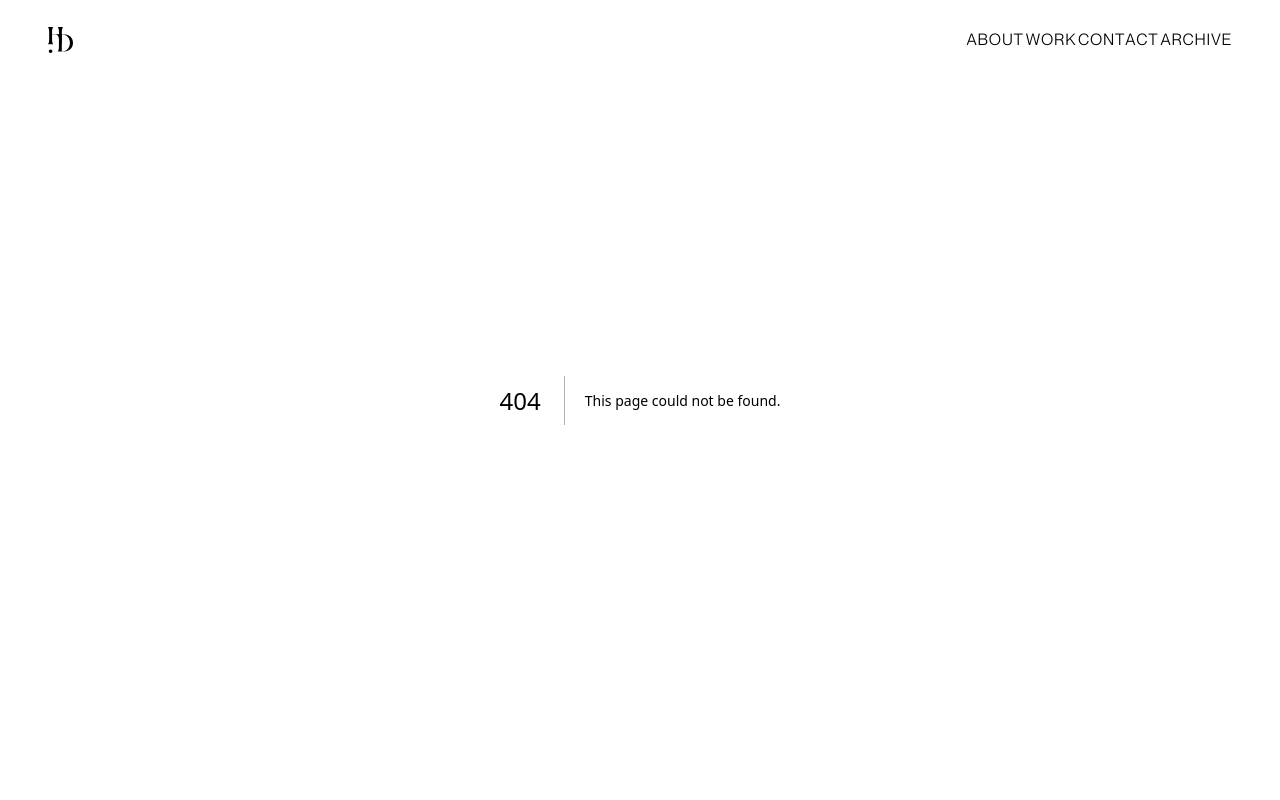
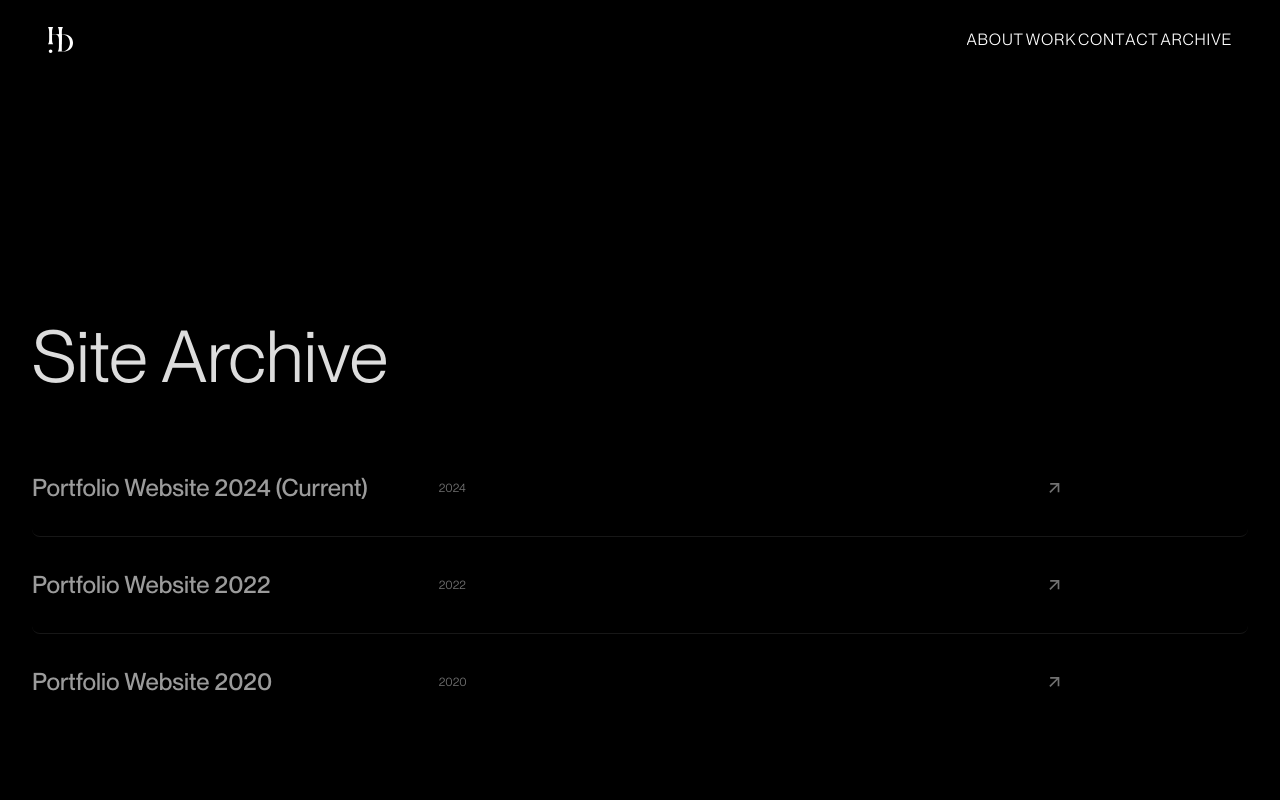
Before and after one commit to lxnid/me, a Next.js app: page /archive in a window 1280 px wide. Before the commit this address had no page. Shown: the top 800 px of the page. Built offline with nearby package versions, Linux system fonts and the light colour scheme.

Commit message:
feat: add archive page and extract project item component
- Create new archive page with animated list of portfolio versions
- Extract ProjectItem component from work page into separate file
- Add ArchiveData with portfolio version history
- Implement ArchiveItem component for archive entries

```diff
--- /dev/null
+++ b/app/archive/page.tsx
@@ -0,0 +1,28 @@
+
+"use client";
+
+import { motion } from "framer-motion";
+import ArchiveItem from "../components/ArchiveItem";
+import { archives } from "../data/ArchiveData";
+
+export default function SiteArchive() {
+    return (
+        <div className="px-4 md:px-8 py-16 mt-64">
+            <motion.h1
+                initial={{ opacity: 0, y: 40 }}
+                animate={{ opacity: 1, y: 0 }}
+                transition={{ duration: 0.7, ease: [0.4, 0, 0.2, 1] }}
+                className="text-5xl md:text-7xl mb-12"
+            >
+                Site Archive
+            </motion.h1>
+            <div className="w-full">
+                <div className="divide-y divide-neutral-900">
+                    {archives.map((archive, i) => (
+                        <ArchiveItem key={archive.year} archive={archive} index={i} />
+                    ))}
+                </div>
+            </div>
+        </div>
+    );
+}
--- /dev/null
+++ b/app/components/ArchiveItem.tsx
@@ -0,0 +1,29 @@
+"use client";
+
+import React from "react";
+import { motion } from "framer-motion";
+
+import { RiArrowRightUpLine } from "react-icons/ri";
+
+const ArchiveItem = ({ archive, index }: { archive: any; index: number }) => {
+    return (
+        <motion.a
+            key={archive.year}
+            href={archive.url}
+            target="_blank"
+            rel="noopener noreferrer"
+            initial={{ opacity: 0, y: 24 }}
+            animate={{ opacity: 1, y: 0 }}
+            transition={{ delay: 0.08 * index, duration: 0.6, ease: [0.4, 0, 0.2, 1] }}
+            className="group px-0 py-6 md:py-8 flex flex-row items-center justify-between transition-all duration-300 rounded-lg cursor-pointer relative hover:bg-neutral-900/60"
+        >
+            <div className="flex gap-5 justify-center items-center w-full opacity-70 hover:opacity-100 transition-all duration-300 ease-in-out">
+                <span className="text-lg w-full md:w-1/3 md:text-2xl font-medium">{archive.label}</span>
+                <span className="text-xs w-full md:w-1/3 text-neutral-400">{archive.year}</span>
+                <RiArrowRightUpLine className="w-full md:w-1/3 text-neutral-400 ml-4 text-base md:text-xl" />
+            </div>
+        </motion.a>
+    );
+};
+
+export default ArchiveItem;
--- /dev/null
+++ b/app/components/ProjectItem.tsx
@@ -0,0 +1,64 @@
+"use client";
+import React, { useState, useRef } from "react";
+import { motion } from "framer-motion";
+import Image from "next/image";
+
+export default function ProjectItem({ project, index }: { project: any; index: any }) {
+	const [isHovered, setIsHovered] = useState(false);
+	const [mousePosition, setMousePosition] = useState({ x: 0, y: 0 });
+	const itemRef = useRef<HTMLAnchorElement>(null);
+
+	const handleMouseMove = (e: any) => {
+		const rect = itemRef.current?.getBoundingClientRect();
+		if (!rect) return;
+		setMousePosition({
+			x: e.clientX - rect.left,
+			y: e.clientY - rect.top,
+		});
+	};
+
+	return (
+		<motion.a
+			ref={itemRef}
+			key={project.id}
+			href={`/work/${project.id}`}
+			initial={{ opacity: 0, y: 24 }}
+			animate={{ opacity: 1, y: 0 }}
+			transition={{ delay: 0.08 * index, duration: 0.6, ease: [0.4, 0, 0.2, 1] }}
+			className="group px-0 py-6 md:py-8 flex flex-row items-start md:items-center transition-all duration-300 rounded-lg cursor-pointer relative"
+			onMouseEnter={() => setIsHovered(true)}
+			onMouseLeave={() => setIsHovered(false)}
+			onMouseMove={handleMouseMove}
+		>
+			{isHovered && (
+				<div
+					className="absolute z-10 pointer-events-none"
+					style={{
+						left: `${mousePosition.x}px`, // Adjust based on image size
+						top: `${mousePosition.y - 150}px`,
+						transition: 'transform 0.3s ease-out',
+					}}
+				>
+					<Image
+						src={project.galleryImage || project.image}
+						alt={project.title}
+						width={300}
+						height={300}
+						className="shadow-lg"
+					/>
+				</div>
+			)}
+			<div className="w-full md:w-1/3 text-base md:text-2xl font-normal mb-2 md:mb-0">
+				{project.title}
+			</div>
+			<div className="w-full md:w-1/3 text-end md:text-center text-neutral-400 text-xs md:text-sm mt-1 md:mt-0 mb-2 md:mb-0">
+				{project.role}
+			</div>
+			<div className="w-full md:w-1/3 hidden md:block text-neutral-400 text-xs md:text-sm mt-1 md:mt-0">
+				{project.technologies && (
+					<span className="ml-2 text-neutral-500">{project.technologies.slice(0, 3).join(', ')}{project.technologies.length > 3 ? ", ..." : ""}</span>
+				)}
+			</div>
+		</motion.a>
+	);
+}
--- /dev/null
+++ b/app/data/ArchiveData.ts
@@ -0,0 +1,17 @@
+export const archives = [
+  {
+    year: "2024",
+    url: "https://2024.hirusha.me/",
+    label: "Portfolio Website 2024 (Current)"
+  },
+  {
+    year: "2022",
+    url: "https://2022.hirusha.me/",
+    label: "Portfolio Website 2022"
+  },
+  {
+    year: "2020",
+    url: "https://2020.hirusha.me/",
+    label: "Portfolio Website 2020"
+  },
+];
--- a/app/work/page.tsx
+++ b/app/work/page.tsx
@@ -3,8 +3,7 @@
 
 import { projects } from "../data/projects";
 import { motion } from "framer-motion";
-import Image from "next/image";
-import { useState, useRef } from "react";
+import ProjectItem from "../components/ProjectItem";
 
 export default function ProjectGallery() {
 	return (
@@ -27,63 +26,3 @@ export default function ProjectGallery() {
 		</div>
 	);
 }
-
-function ProjectItem({ project, index }: { project: any; index: any }) {
-	const [isHovered, setIsHovered] = useState(false);
-	const [mousePosition, setMousePosition] = useState({ x: 0, y: 0 });
-	const itemRef = useRef<HTMLAnchorElement>(null);
-
-	const handleMouseMove = (e: any) => {
-		const rect = itemRef.current?.getBoundingClientRect();
-		if (!rect) return;
-		setMousePosition({
-			x: e.clientX - rect.left,
-			y: e.clientY - rect.top,
-		});
-	};
-
-	return (
-		<motion.a
-			ref={itemRef}
-			key={project.id}
-			href={`/work/${project.id}`}
-			initial={{ opacity: 0, y: 24 }}
-			animate={{ opacity: 1, y: 0 }}
-			transition={{ delay: 0.08 * index, duration: 0.6, ease: [0.4, 0, 0.2, 1] }}
-			className="group px-0 py-6 md:py-8 flex flex-row items-start md:items-center transition-all duration-300 rounded-lg cursor-pointer relative"
-			onMouseEnter={() => setIsHovered(true)}
-			onMouseLeave={() => setIsHovered(false)}
-			onMouseMove={handleMouseMove}
-		>
-			{isHovered && (
-				<div
-					className="absolute z-10 pointer-events-none"
-					style={{
-						left: `${mousePosition.x}px`, // Adjust based on image size
-						top: `${mousePosition.y - 150}px`,
-						transition: 'transform 0.3s ease-out',
-					}}
-				>
-					<Image
-						src={project.galleryImage || project.image}
-						alt={project.title}
-						width={300}
-						height={300}
-						className="shadow-lg"
-					/>
-				</div>
-			)}
-			<div className="w-full md:w-1/3 text-base md:text-2xl font-normal mb-2 md:mb-0">
-				{project.title}
-			</div>
-			<div className="w-full md:w-1/3 text-end md:text-center text-neutral-400 text-xs md:text-sm mt-1 md:mt-0 mb-2 md:mb-0">
-				{project.role}
-			</div>
-			<div className="w-full md:w-1/3 hidden md:block text-neutral-400 text-xs md:text-sm mt-1 md:mt-0">
-				{project.technologies && (
-					<span className="ml-2 text-neutral-500">{project.technologies.slice(0, 3).join(', ')}{project.technologies.length > 3 ? ", ..." : ""}</span>
-				)}
-			</div>
-		</motion.a>
-	);
-}
```
